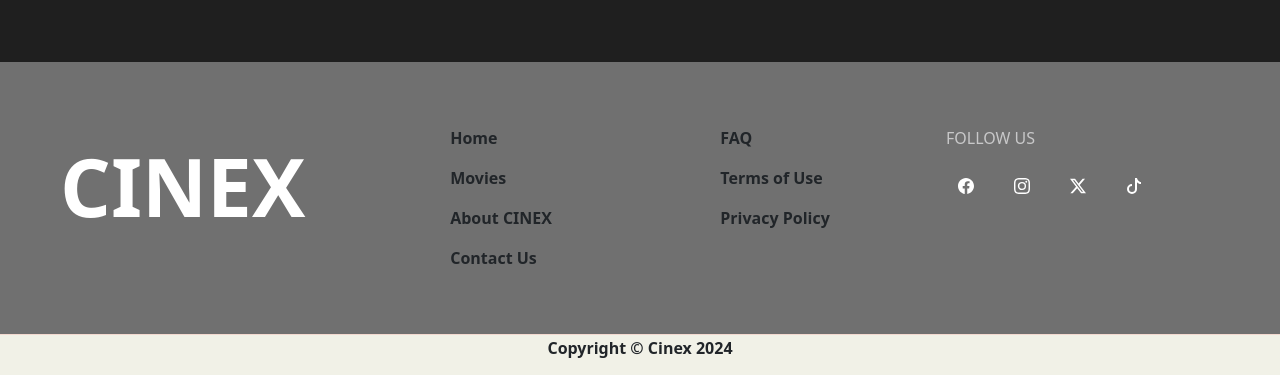
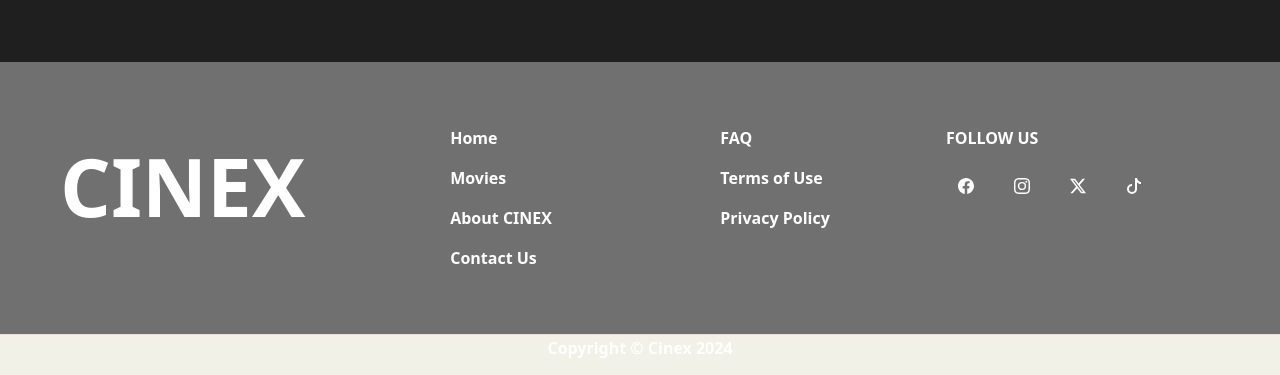
Before and after one commit to ravishka1325/main, a React (Vite) app: page /Moviepage in a window 1280 px wide. Shown: the part 1198-1573 px from the top of the page. Built offline with nearby package versions, Linux system fonts and the light colour scheme.

Commit message:
f- color

```diff
--- a/src/components/Footer/Footer.css
+++ b/src/components/Footer/Footer.css
@@ -1,6 +1,7 @@
 .footer {
     background-color: #707070;
     padding: 4rem 0 0;
+    color: #ffffff;
     margin-top: 4rem;
   }
   .footer-content {
@@ -29,11 +30,12 @@
     transition: color 0.2s;
   }
   .footer-section a:hover {
-    color: var(--text-primary);
+    color: #c0c0c0;
   }
   .footer-social p {
     margin-bottom: 1rem;
-    color: var(--text-secondary);
+    color: #ffffff;
+    font-weight: 700;
   }
   .social-icons {
     display: flex;
```
